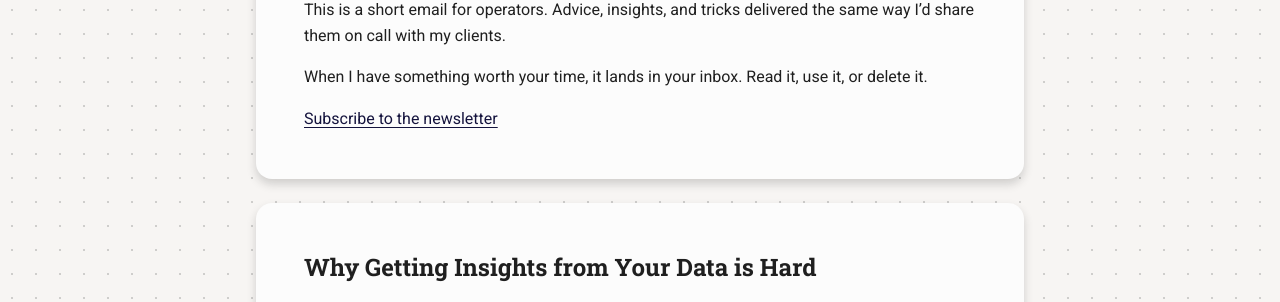
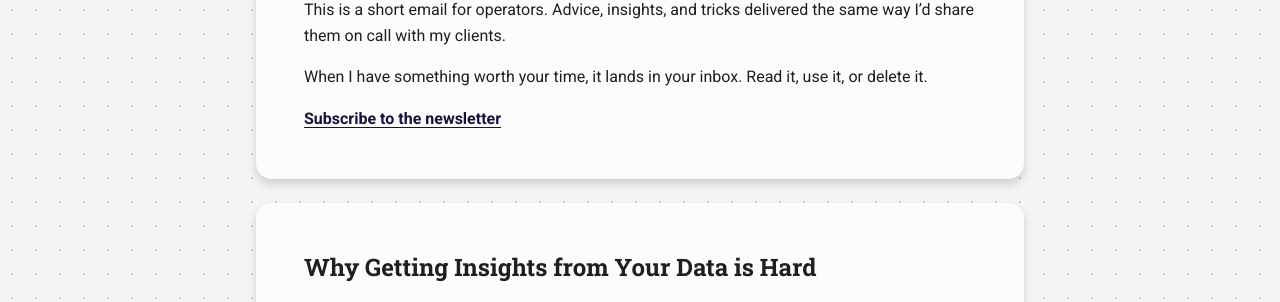
Before and after one commit to DodgeLabs/website, a Jekyll site: the page built from newsletter.md, in a window 1280 px wide. Shown: the part 290-592 px from the top of the page. Built offline with Jekyll 4.4.1, drawn with Linux system fonts in a browser that asks for light colours.

Commit message:
Bold the archive Subscribe to the newsletter link.

```diff
--- a/_includes/subscribe-card.html
+++ b/_includes/subscribe-card.html
@@ -15,7 +15,7 @@ When I have something worth your time, it lands in your inbox. Read it, use it,
 <div class="card__body">
 <div class="form-disclosure">
     <p class="form-disclosure__prompt">
-        <a href="#newsletter-subscribe-form" class="form-disclosure__link" aria-expanded="false" aria-controls="newsletter-subscribe-form">Subscribe to the newsletter</a>
+        <a href="#newsletter-subscribe-form" class="form-disclosure__link" aria-expanded="false" aria-controls="newsletter-subscribe-form"><strong>Subscribe to the newsletter</strong></a>
     </p>
     <div class="form-disclosure__clip" id="newsletter-subscribe-form">
         <div class="form-disclosure__inner" inert>
--- a/_layouts/default.html
+++ b/_layouts/default.html
@@ -14,7 +14,7 @@
 
     <link rel="preconnect" href="https://fonts.googleapis.com">
     <link rel="preconnect" href="https://fonts.gstatic.com" crossorigin>
-    <link href="https://fonts.googleapis.com/css2?family=Roboto+Slab:wght@400;600;700&family=Roboto:wght@400;500&family=Roboto+Mono:ital,wght@0,100..700;1,100..700&display=swap" rel="stylesheet">
+    <link href="https://fonts.googleapis.com/css2?family=Roboto+Slab:wght@400;600;700&family=Roboto:wght@400;500;700&family=Roboto+Mono:ital,wght@0,100..700;1,100..700&display=swap" rel="stylesheet">
 
     <link rel="stylesheet" href="/assets/css/style.css">
     <link rel="shortcut icon" href="/assets/images/dodge-labs-favicon.png" type="image/png">
```
Also changed, not shown: other parts of _includes/subscribe-card.html (+1 -1 lines).
